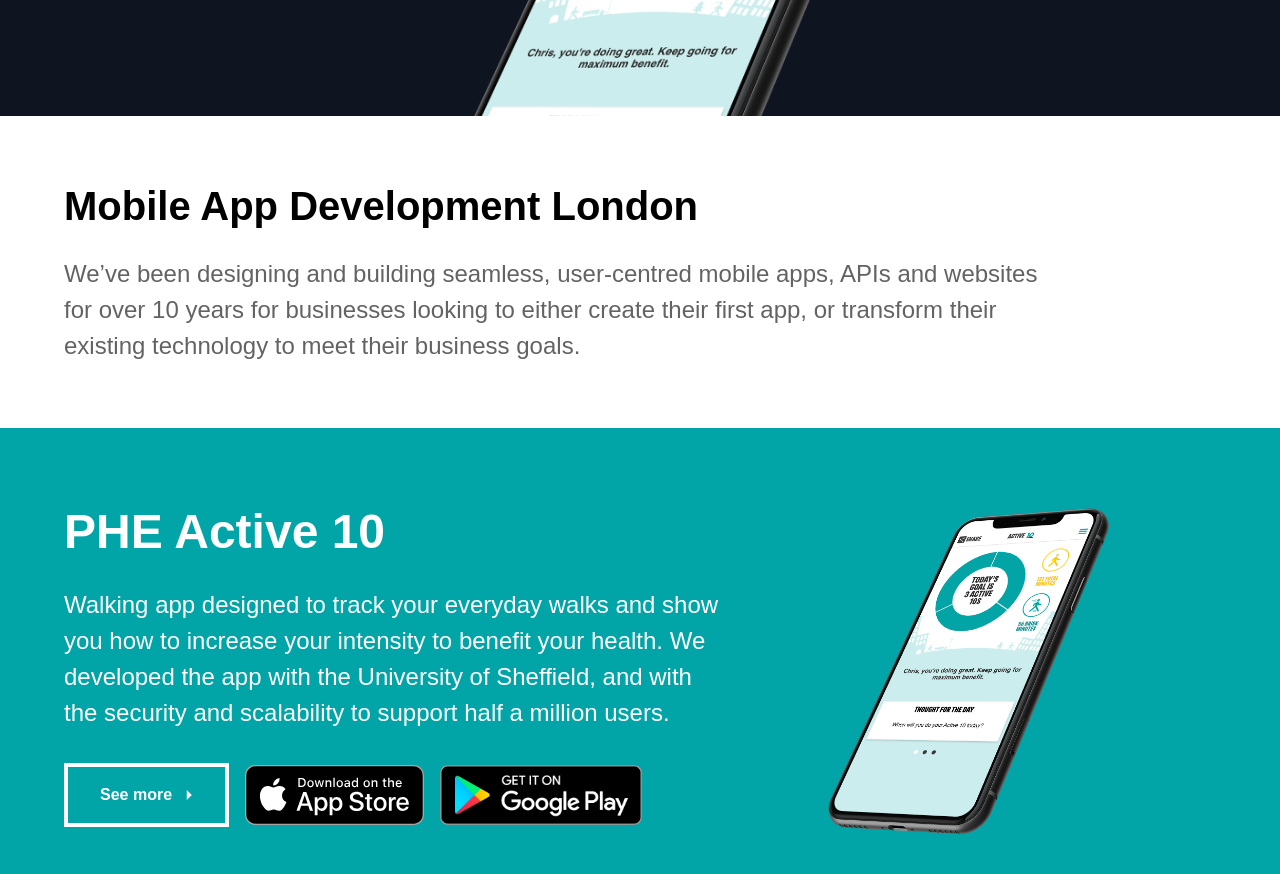
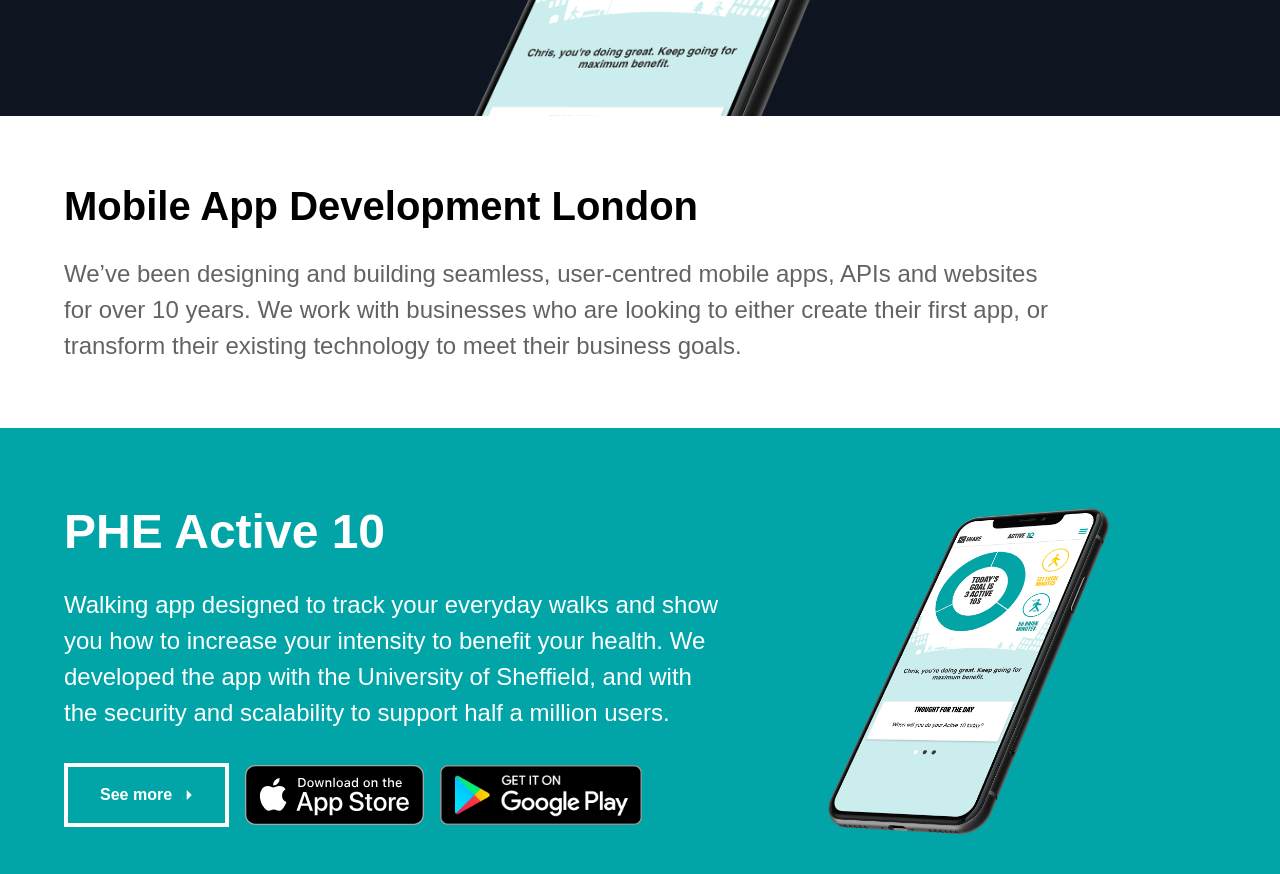
Before and after one commit to chrisjingram/octave-website, a Jekyll site: the page built from index.html, in a window 1280 px wide and 900 px high, scrolled down 694 px. Shown: the top 874 px of the window. Built offline with Jekyll 4.4.1, drawn with Linux system fonts in a browser that asks for light colours; nearby versions of some CDN libraries; some web fonts are replaced.

Commit message:
Split sentence in intro section

```diff
--- a/_includes/intro.html
+++ b/_includes/intro.html
@@ -1,5 +1,5 @@
 <section id="intro">
   <h2>Mobile App Development London</h2>
-  <p>We’ve been designing and building seamless, user-centred mobile apps, APIs and websites for over 10 years for businesses looking to either create their first app, or transform their existing technology to meet their business goals.</p>
+  <p>We’ve been designing and building seamless, user-centred mobile apps, APIs and websites for over 10 years. We work with businesses who are looking to either create their first app, or transform their existing technology to meet their business goals.</p>
 <!--  <a href="#" class="button icon-right">Read more<i class="material-icons">arrow_right</i></a>-->
 </section>
```
